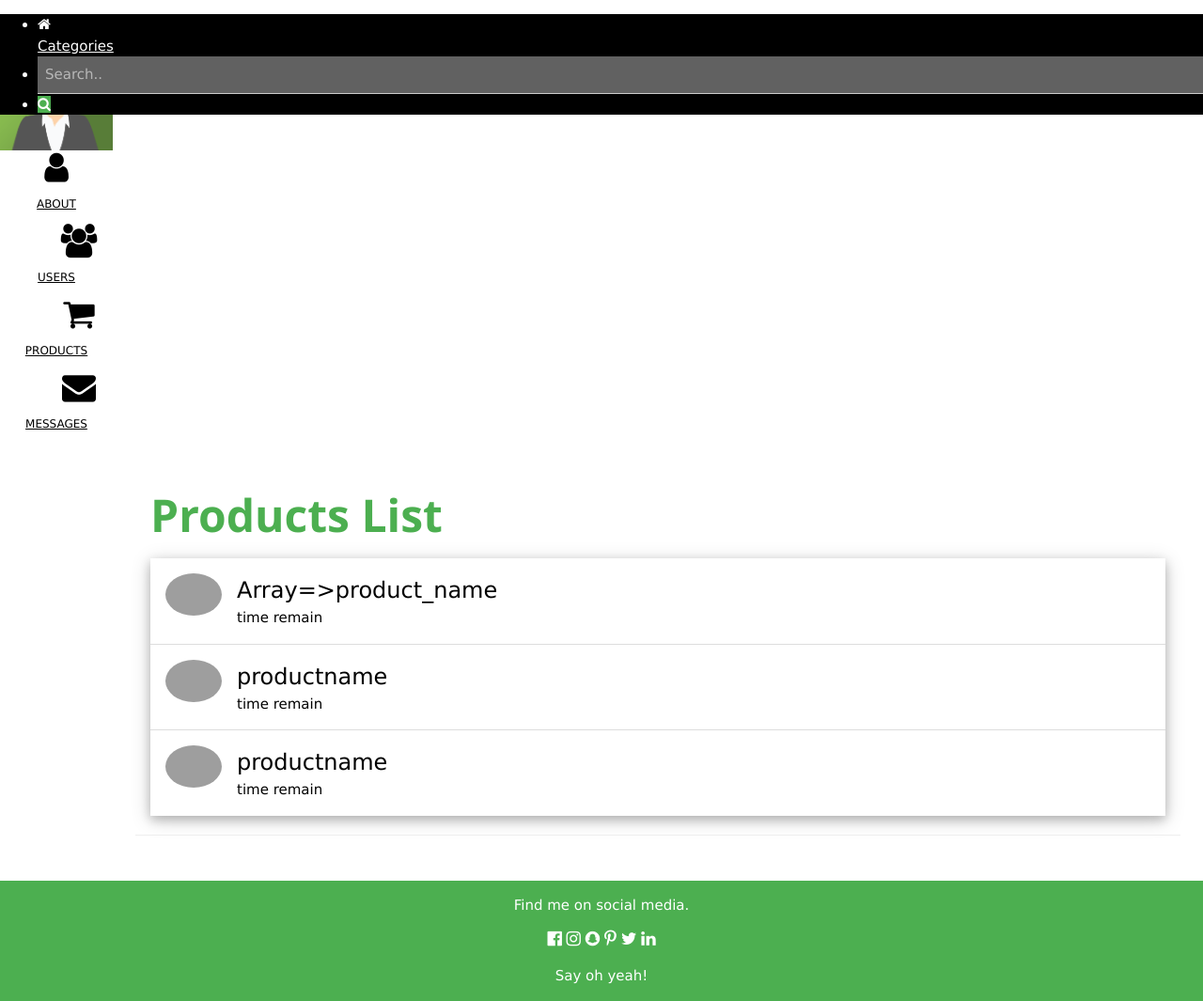
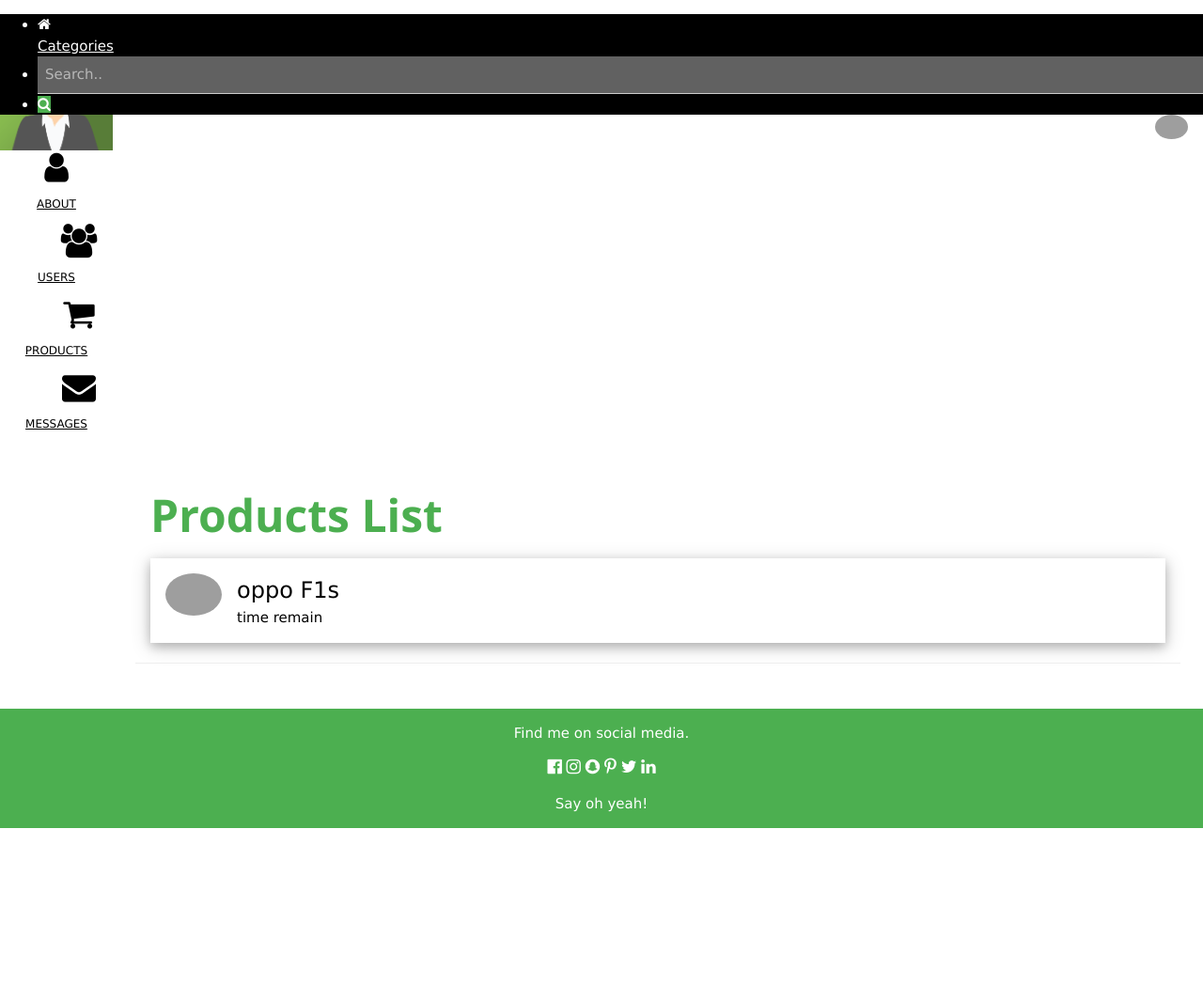
Before and after one commit to ducbinh1995/LTWeb20161, a PHP site: page /controller/product_control.php?show_product in a window 1280 px wide. Shown: the whole page at 94% size. After the commit the page ends 881 px from the top, so only its background shows below. Run offline with PHP 8.4, Linux system fonts and the light colour scheme; a user stored in the database is signed in; data comes from the database, SQL or seed files in the repository; grey boxes are pictures that could not be loaded.

Commit message:
Show product

```diff
--- a/controller/controller.php
+++ b/controller/controller.php
@@ -50,7 +50,7 @@ class controller {
 		function test($var) {
 			return $var->owner_id==$_SESSION["current_user"];
 		}
-		$result=Product::find("test");
+		$_POST['curr_usr_product']=Product::find("test");
 		require("../view/list_products.php");
 	}
 }
--- a/view/list_products.php
+++ b/view/list_products.php
@@ -10,7 +10,7 @@
 	.w3-row-padding img {margin-bottom: 12px}
 </style>
 <!-- header -->
-<?php require("header.php"); ?>
+<?php require("nheader.php"); ?>
 <body>
 <div class="w3-content" style="max-width:2000px;margin-top:40px">
 <!-- siddenav -->
@@ -43,15 +43,17 @@
 	<h1 class="w3-xxxlarge w3-text-green"><b>Products List</b></h1>
 		<ul class="w3-ul w3-card-4">
     <?php
-      foreach($result as $result_key => $result_value) {
+      $result=$_POST['curr_usr_product'];
+      //echo json_encode($result);
+      foreach($result as $result_value) {
 			echo "<li class=\"w3-padding-16\">";
 			echo "<img src=\"image/img_avatar1.png\" class=\"w3-left w3-circle w3-margin-right\" style=\"width:60px\">";
-      			echo "<span class=\"w3-xlarge\">$result=>product_name</span><br>";
+      			echo "<span class=\"w3-xlarge\">".$result_value->product_name."</span><br>";
      			echo "<span>time remain</span>";
 			echo "</li>";
       }
     ?>
-			<li class="w3-padding-16">
+			<!-- <li class="w3-padding-16">
 				<img src="image/img_avatar1.png" class="w3-left w3-circle w3-margin-right" style="width:60px">
       			<span class="w3-xlarge">productname</span><br>
      			<span>time remain</span>
@@ -62,7 +64,7 @@
       			<span class="w3-xlarge">productname</span><br>
      			<span>time remain</span>
 
-			</li>
+			</li> -->
 		</ul>
 	</div><hr>
 
--- a/view/nheader.php
+++ b/view/nheader.php
@@ -18,7 +18,7 @@
 
     	<li class="w3-dropdown-hover w3-right">
       <?php
-      require("../model/user.php");
+      require_once("../model/user.php");
   if(!isset($_SESSION))
     {
   session_start();
@@ -34,7 +34,7 @@
             <a href="#"><i class="fa fa-users w3-xlarge"></i> Users</a>
             <a href="../controller/product_control.php?show_product"><i class="fa fa-shopping-cart w3-xlarge"></i> Products</a>
             <a href="../controller/user_control.php?show_user"><i class="fa fa-users w3-xlarge"></i> Users</a>
-            <a href="#"><i class="fa fa-shopping-cart w3-xlarge"></i> Products</a>
+            <a href="../controller/product_control.php?show_product"><i class="fa fa-shopping-cart w3-xlarge"></i> Products</a>
             <a href="#"><i class="fa fa-envelope w3-xlarge"></i> Messages</a>
       			<a href="../controller/user_control.php?logout"><i class="fa fa-sign-out w3-xlarge"></i>Log out</a>
 
```
